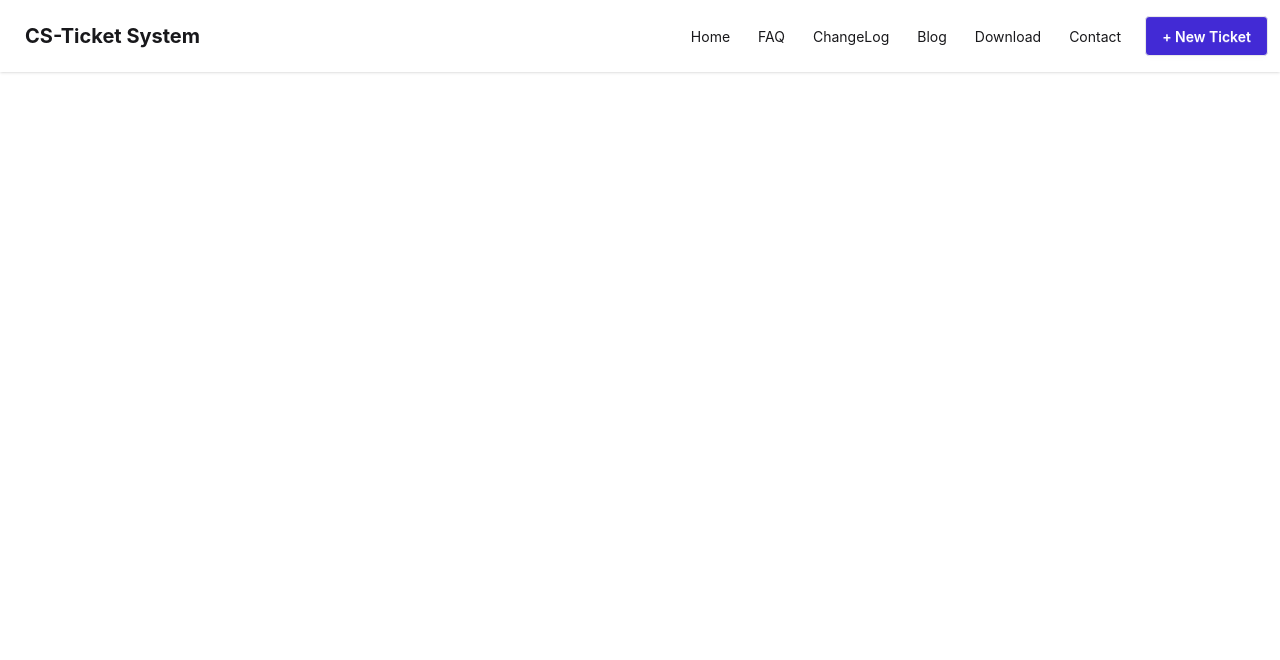
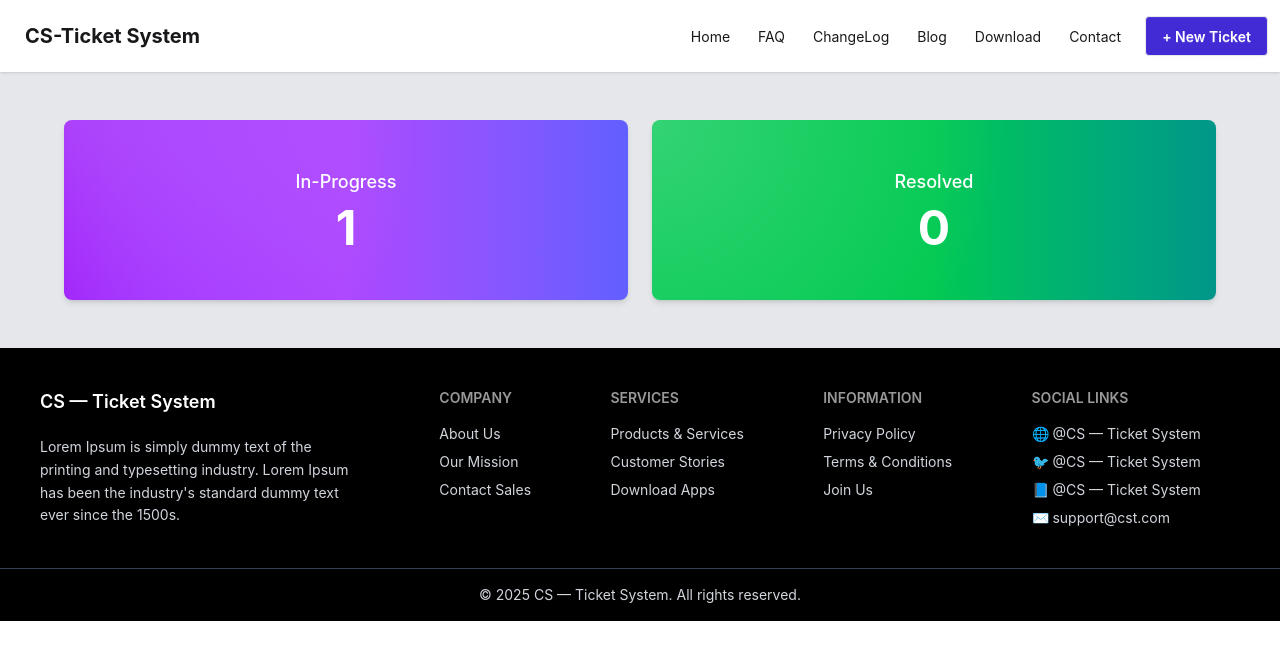
Before and after one commit to MohsinAlam07/Customer-Helpdesk, a React (Vite) app: page / in a window 1280 px wide. Shown: the top 660 px of the page. Built offline with nearby package versions, Linux system fonts and the light colour scheme.

Commit message:
two third of bannner and footer section

```diff
--- a/src/App.jsx
+++ b/src/App.jsx
@@ -1,5 +1,7 @@
 
 import './App.css'
+import Banner from './components/Banner/Banner'
+import Footer from './components/Footer/Footer'
 import Navbar from './components/Navbar/Navbar'
 
 function App() {
@@ -10,6 +12,8 @@ function App() {
 
 
       <Navbar></Navbar>
+      <Banner></Banner>
+      <Footer></Footer>
 
 
     </>
--- /dev/null
+++ b/src/components/Banner/Banner.jsx
@@ -0,0 +1,39 @@
+import React from 'react';
+
+const Banner = () => {
+    return (
+        <div>
+            <div className="bg-gray-200 py-12 px-6">
+  <div className="max-w-6xl mx-auto grid grid-cols-1 md:grid-cols-2 gap-6">
+
+    {/* In Progress */}
+    <div
+      className="relative rounded-lg text-white text-center py-12 overflow-hidden
+      bg-gradient-to-r from-purple-600 via-purple-500 to-indigo-500 shadow-md"
+    >
+      {/* wave overlay */}
+      <div className="absolute inset-0 opacity-20 bg-[radial-gradient(circle_at_top_left,white,transparent_60%)]"></div>
+
+      <p className="text-lg font-medium relative z-10">In-Progress</p>
+      <h2 className="text-5xl font-bold mt-2 relative z-10">1</h2>
+    </div>
+
+    {/* Resolved */}
+    <div
+      className="relative rounded-lg text-white text-center py-12 overflow-hidden
+      bg-gradient-to-r from-green-500 via-green-500 to-teal-600 shadow-md"
+    >
+      {/* wave overlay */}
+      <div className="absolute inset-0 opacity-20 bg-[radial-gradient(circle_at_top_left,white,transparent_60%)]"></div>
+
+      <p className="text-lg font-medium relative z-10">Resolved</p>
+      <h2 className="text-5xl font-bold mt-2 relative z-10">0</h2>
+    </div>
+
+  </div>
+</div>
+        </div>
+    );
+};
+
+export default Banner;
--- /dev/null
+++ b/src/components/Footer/Footer.jsx
@@ -0,0 +1,66 @@
+import React from 'react';
+
+const Footer = () => {
+    return (
+        <div>
+          <footer className="bg-black text-gray-300">
+
+  {/* Top Footer */}
+  <div className="footer sm:footer-horizontal max-w-7xl mx-auto p-10 gap-10">
+
+    {/* Logo + Description */}
+    <nav className="max-w-xs">
+      <h2 className="text-white text-lg font-semibold">CS — Ticket System</h2>
+      <p className="text-sm mt-3 leading-relaxed">
+        Lorem Ipsum is simply dummy text of the printing and typesetting
+        industry. Lorem Ipsum has been the industry's standard dummy text
+        ever since the 1500s.
+      </p>
+    </nav>
+
+    {/* Company */}
+    <nav>
+      <h6 className="footer-title text-white">Company</h6>
+      <a className="link link-hover">About Us</a>
+      <a className="link link-hover">Our Mission</a>
+      <a className="link link-hover">Contact Sales</a>
+    </nav>
+
+    {/* Services */}
+    <nav>
+      <h6 className="footer-title text-white">Services</h6>
+      <a className="link link-hover">Products & Services</a>
+      <a className="link link-hover">Customer Stories</a>
+      <a className="link link-hover">Download Apps</a>
+    </nav>
+
+    {/* Information */}
+    <nav>
+      <h6 className="footer-title text-white">Information</h6>
+      <a className="link link-hover">Privacy Policy</a>
+      <a className="link link-hover">Terms & Conditions</a>
+      <a className="link link-hover">Join Us</a>
+    </nav>
+
+    {/* Social Links */}
+    <nav>
+      <h6 className="footer-title text-white">Social Links</h6>
+      <a className="link link-hover">🌐 @CS — Ticket System</a>
+      <a className="link link-hover">🐦 @CS — Ticket System</a>
+      <a className="link link-hover">📘 @CS — Ticket System</a>
+      <a className="link link-hover">✉ support@cst.com</a>
+    </nav>
+
+  </div>
+
+  {/* Bottom Copyright */}
+  <div className="border-t border-gray-700 text-center py-4 text-sm">
+    © 2025 CS — Ticket System. All rights reserved.
+  </div>
+
+</footer>
+        </div>
+    );
+};
+
+export default Footer;
```
